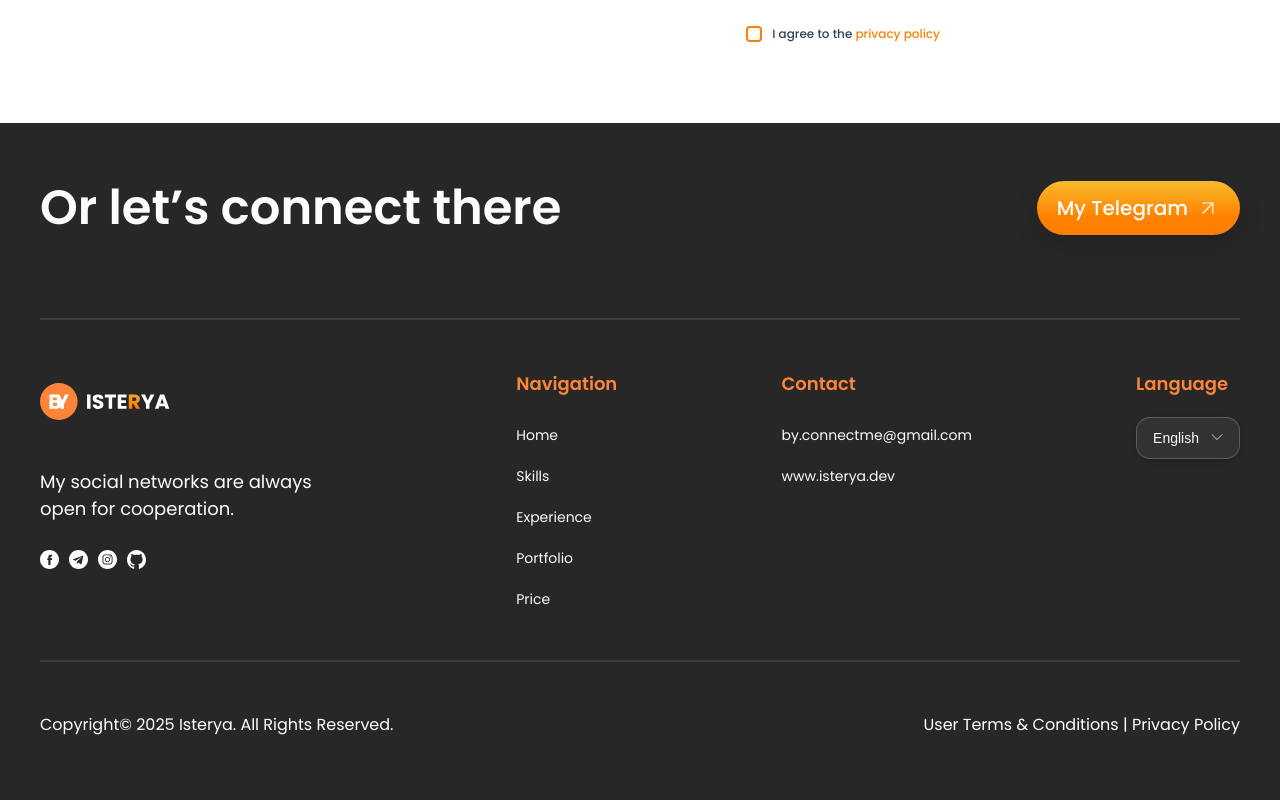
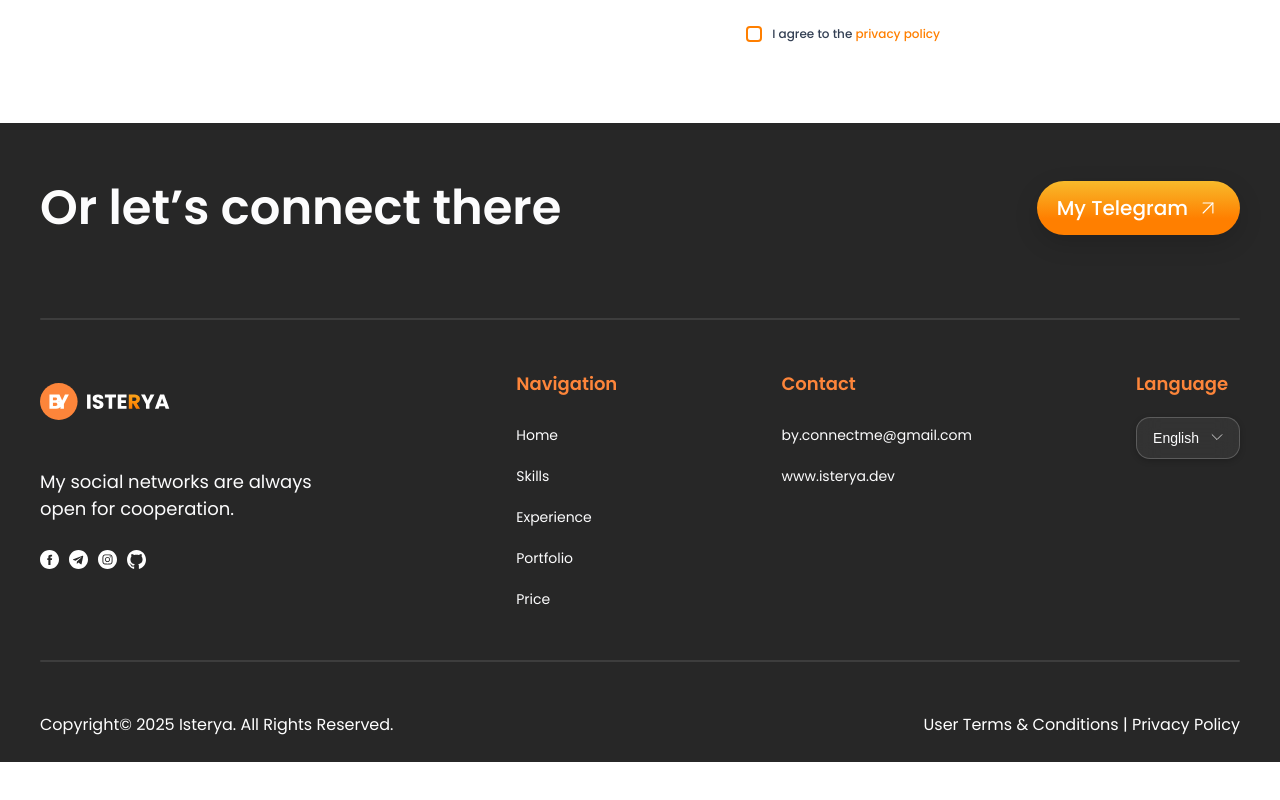
Before and after one commit to Isterya/my-portfolio, a React (Vite) app: page / in a window 1280 px wide. Shown: the part 5359-6159 px from the top of the page. After the commit the page ends 6121 px from the top, so only its background shows below. Built offline with nearby package versions, Linux system fonts and the light colour scheme.

Commit message:
fix: fix adaptation bugs in Footer and LanguageSwitcher

```diff
--- a/src/components/footer/footer.scss
+++ b/src/components/footer/footer.scss
@@ -1,10 +1,9 @@
 .footer {
-  min-height: 685px;
+  min-height: auto;
   background-color: #272727;
   padding: 25px 0;
 
   @include respond(lg) {
-    min-height: auto;
     padding: 20px 0;
   }
 
--- a/src/components/languageSwitcher/languageSwitcher.scss
+++ b/src/components/languageSwitcher/languageSwitcher.scss
@@ -90,7 +90,7 @@
 
   &__dropdown {
     position: absolute;
-    top: calc(100% + 6px);
+    bottom: calc(100% + 6px);
     right: 0;
     z-index: 10;
     padding: 8px;
```
